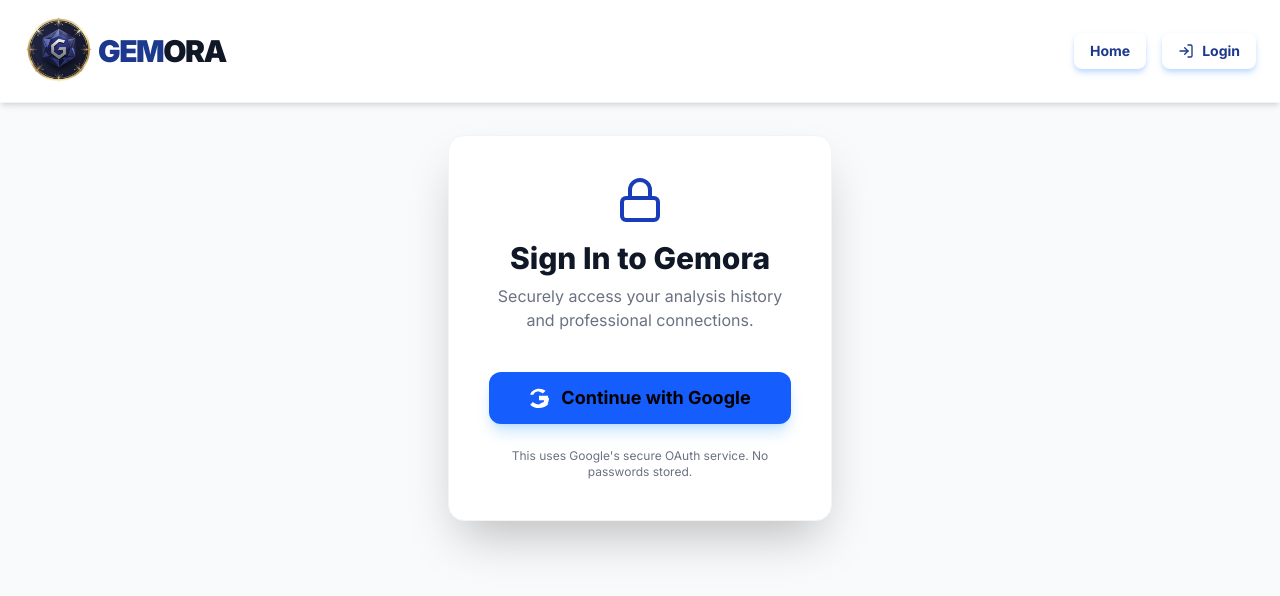
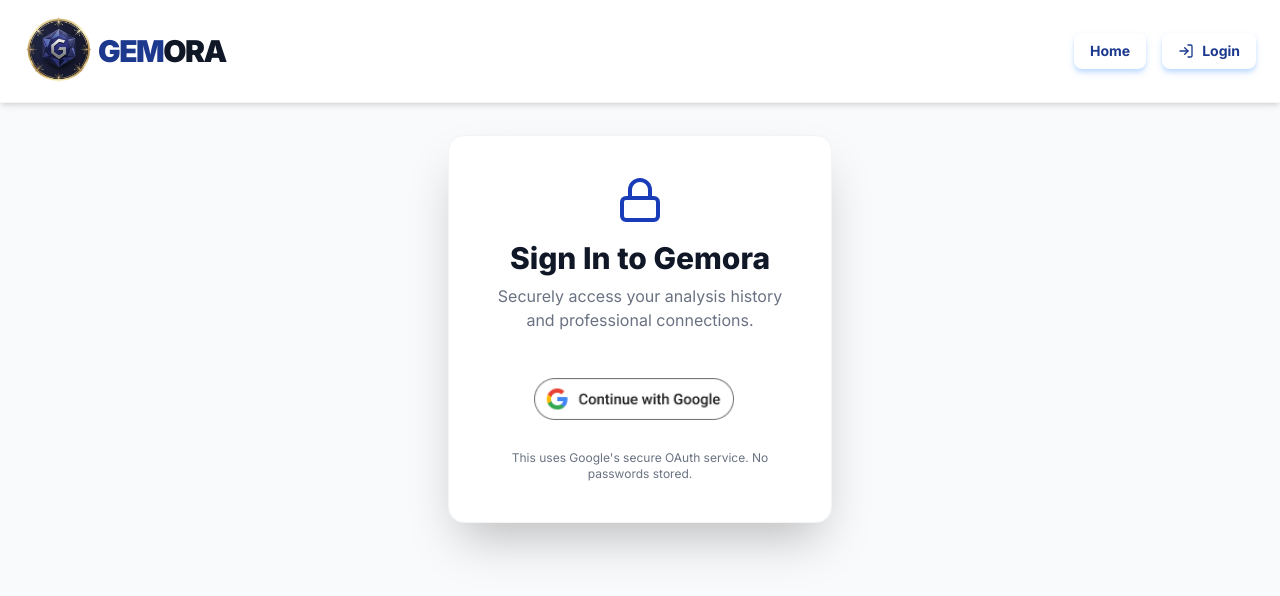
Before and after one commit to nngeek195/Gemora, a Next.js app: page /login in a window 1280 px wide. Shown: the top 596 px of the page. Built offline with nearby package versions, Linux system fonts and the light colour scheme; no server answers.

Commit message:
Continue google button

```diff
--- a/app/login/page.js
+++ b/app/login/page.js
@@ -229,7 +229,7 @@
                     {/* Error Display */}
                     {error && (
                         <div className="p-3 mb-6 bg-red-100 border border-red-400 text-red-700 rounded-xl text-sm font-medium" role="alert">
-                            **Error:** {error}
+                            Error: {error}
                         </div>
                     )}
 
@@ -239,8 +239,8 @@
                             <button
                                 onClick={handleGoogleSignIn}
                                 disabled={isSigningIn}
-                                className={`w-full py-3 px-4 rounded-xl text-lg font-bold text-black transition-all duration-300 shadow-lg flex items-center justify-center
-                                    ${isSigningIn ? 'bg-gray-500 cursor-wait' : 'bg-blue-600 hover:bg-blue-700 shadow-blue-300/50'}`}
+                                className={`w-full py-1.5 px-2 rounded-[5rem] text-lg font-bold text-black transition-all duration-300 flex items-center justify-center text-[#1F1F1F] text-[14px] leading-[20px] font-medium font-roboto cursor-pointer
+                                    ${isSigningIn ? 'bg-gray-500 cursor-wait' : 'bg-[#FFFFFF]'}`}
                             >
                                 {isSigningIn ? (
                                     <>
@@ -249,8 +249,8 @@
                                 ) : (
                                     <>
                                         {/* Google SVG Icon */}
-                                        <svg className="w-5 h-5 mr-3 fill-white" viewBox="0 0 48 48" xmlns="http://www.w3.org/2000/svg"><path d="M24 9.5c3.54 0 6.71 1.22 9.21 3.56l6.62-6.38C35.2 4.13 29.98 2 24 2 13.95 2 5.25 8.18 2.76 16.27h7.94c.66-2.9 2.59-5.18 5.46-6.68 2.8-1.45 6.01-2.09 9.38-2.09zm0 30c-5.74 0-10.87-2.31-14.59-6.07l-6.52 6.5C8.04 45.41 15.65 48 24 48c9.02 0 17.06-3.78 22.75-9.76l-7.39-5.75c-2.35 1.5-5.22 2.38-8.36 2.38zM46 24c0-1.84-.17-3.66-.48-5.46H24v10.92h12.59c-.48 2.56-1.74 4.8-3.67 6.55l7.38 5.75C45.2 38.6 48 31.9 48 24z" /></svg>
-                                        Continue with Google
+                                        <Image src="/ContinueGoogle.png" alt="Google" height={200} width={200} className="mr-3" />
+                                        {/* Continue with Google */}
                                     </>
                                 )}
                             </button>
```
Also changed, not shown: public/ContinueGoogle.png (added).
